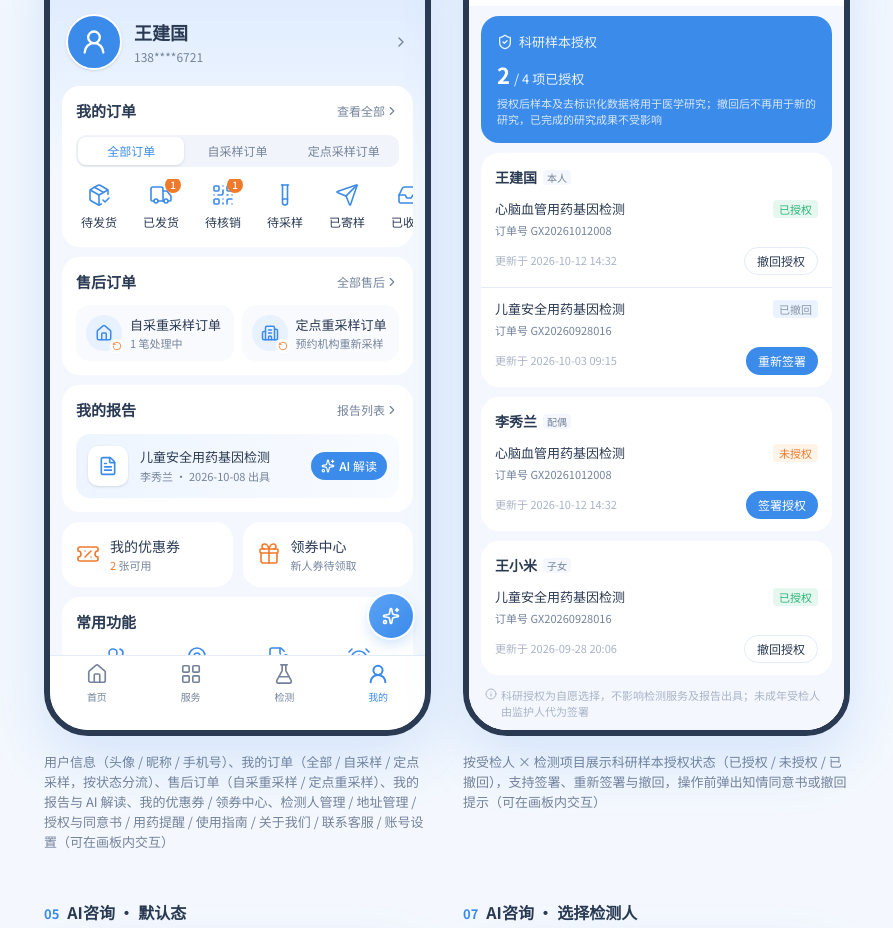
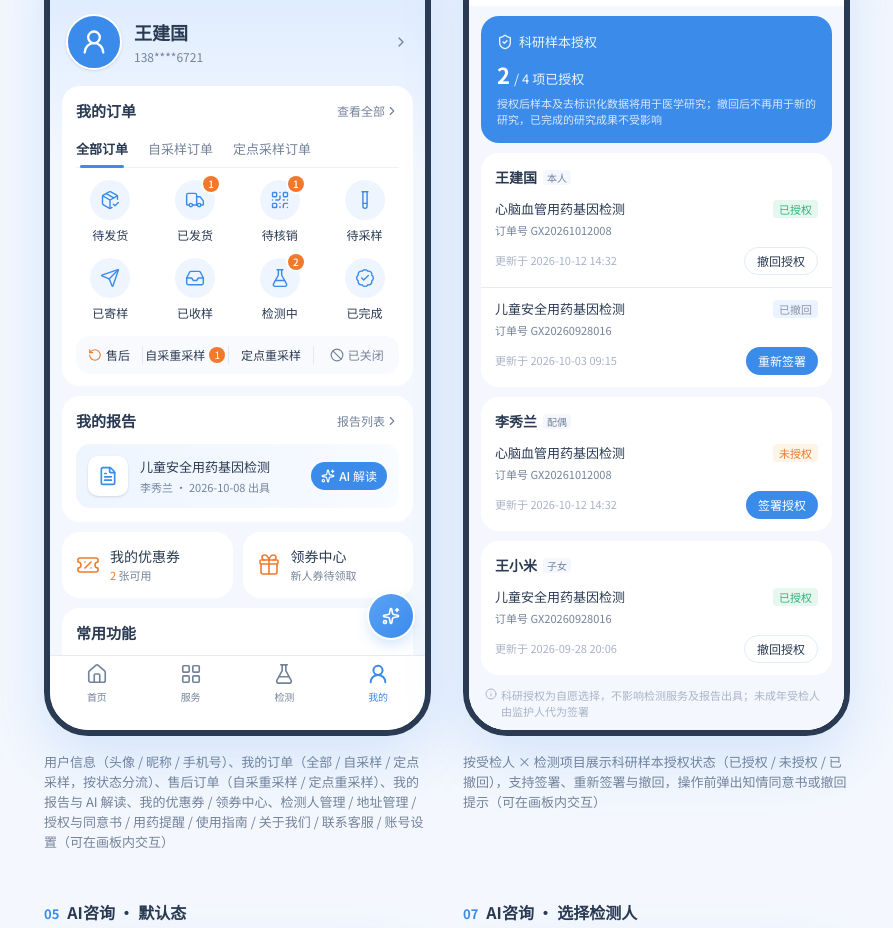
Before and after one commit to Bonye1986/douzheng, a Next.js app: page / in a window 1280 px wide. Shown: the part 6200-7128 px from the top of the page, without its empty margins (193-1086 px from the left). Built offline with nearby package versions, Linux system fonts and the light colour scheme.

Commit message:
Redesign mine order section layout

```diff
--- a/components/mini/mine-screen.tsx
+++ b/components/mini/mine-screen.tsx
@@ -62,17 +62,17 @@ const orderTabs = [
   {
     key: 'all',
     label: '全部订单',
-    statuses: ['toShip', 'shipped', 'toVerify', 'toSample', 'sent', 'received', 'testing', 'done', 'closed'],
+    statuses: ['toShip', 'shipped', 'toVerify', 'toSample', 'sent', 'received', 'testing', 'done'],
   },
   {
     key: 'self',
     label: '自采样订单',
-    statuses: ['toShip', 'shipped', 'toSample', 'sent', 'received', 'testing', 'done', 'closed'],
+    statuses: ['toShip', 'shipped', 'toSample', 'sent', 'received', 'testing', 'done'],
   },
   {
     key: 'site',
     label: '定点采样订单',
-    statuses: ['toVerify', 'toSample', 'sent', 'received', 'testing', 'done', 'closed'],
+    statuses: ['toVerify', 'toSample', 'sent', 'received', 'testing', 'done'],
   },
 ] as const satisfies readonly { key: string; label: string; statuses: readonly StatusKey[] }[]
 
@@ -146,7 +146,7 @@ export function MineScreen({ initialAuthOpen = false }: { initialAuthOpen?: bool
         <section aria-labelledby="mine-orders" className="mt-4 rounded-2xl bg-white pb-3 pt-3.5">
           <div className="px-3.5">
             <SectionHeader id="mine-orders" title="我的订单" action="查看全部" />
-            <div role="tablist" aria-label="订单类型" className="mt-3 flex rounded-lg bg-[#f1f5fb] p-0.5">
+            <div role="tablist" aria-label="订单类型" className="mt-2 flex gap-5 border-b border-[#eef2f8]">
               {orderTabs.map((t) => (
                 <button
                   key={t.key}
@@ -155,29 +155,28 @@ export function MineScreen({ initialAuthOpen = false }: { initialAuthOpen?: bool
                   aria-selected={orderTab === t.key}
                   onClick={() => setOrderTab(t.key)}
                   className={cn(
-                    'h-7 flex-1 rounded-md text-[12px] transition-colors',
-                    orderTab === t.key ? 'bg-white font-medium text-primary shadow-sm' : 'text-muted-foreground',
+                    'relative h-9 text-[13px] transition-colors',
+                    orderTab === t.key ? 'font-semibold text-foreground' : 'text-muted-foreground',
                   )}
                 >
                   {t.label}
+                  {orderTab === t.key && (
+                    <span className="absolute inset-x-1 -bottom-px h-[3px] rounded-full bg-primary" aria-hidden="true" />
+                  )}
                 </button>
               ))}
             </div>
           </div>
-          <ul
-            role="tabpanel"
-            aria-label={activeTab.label}
-            className="mt-3 flex overflow-x-auto px-1.5 [scrollbar-width:none]"
-          >
+          <ul role="tabpanel" aria-label={activeTab.label} className="mt-3 grid grid-cols-4 gap-y-3.5 px-1.5">
             {activeTab.statuses.map((key) => {
               const s = statusMeta[key]
               return (
-                <li key={key} className="w-[62px] shrink-0">
-                  <button type="button" className="flex w-full flex-col items-center gap-1.5 py-1">
-                    <span className="relative">
-                      <s.icon className="size-6 text-primary" strokeWidth={1.6} aria-hidden="true" />
+                <li key={key}>
+                  <button type="button" className="flex w-full flex-col items-center gap-1.5">
+                    <span className="relative flex size-10 items-center justify-center rounded-full bg-[#eef5ff]">
+                      <s.icon className="size-5 text-primary" strokeWidth={1.7} aria-hidden="true" />
                       {s.count ? (
-                        <span className="absolute -right-2 -top-1.5 flex h-4 min-w-4 items-center justify-center rounded-full bg-[#f07a2c] px-1 text-[10px] font-medium tabular-nums text-white">
+                        <span className="absolute -right-1 -top-1 flex h-4 min-w-4 items-center justify-center rounded-full bg-[#f07a2c] px-1 text-[10px] font-medium tabular-nums text-white ring-2 ring-white">
                           {s.count}
                           <span className="sr-only">笔</span>
                         </span>
@@ -189,32 +188,35 @@ export function MineScreen({ initialAuthOpen = false }: { initialAuthOpen?: bool
               )
             })}
           </ul>
-        </section>
 
-        {/* 售后订单 */}
-        <section aria-labelledby="mine-after" className="mt-2.5 rounded-2xl bg-white p-3.5">
-          <SectionHeader id="mine-after" title="售后订单" action="全部售后" />
-          <ul className="mt-3 grid grid-cols-2 gap-2">
-            {afterSales.map((a) => (
-              <li key={a.key}>
-                <button type="button" className="flex w-full items-center gap-2 rounded-xl bg-[#f8fafe] p-2.5 text-left">
-                  <span className="relative flex size-9 shrink-0 items-center justify-center rounded-full bg-[#e8f1fe] text-primary">
-                    <a.icon className="size-[18px]" aria-hidden="true" />
-                    <RotateCcw
-                      className="absolute -bottom-0.5 -right-0.5 size-3.5 rounded-full bg-white p-0.5 text-[#f07a2c]"
-                      aria-hidden="true"
-                    />
-                  </span>
-                  <span className="min-w-0">
-                    <span className="block truncate text-[13px] font-medium text-foreground">{a.label}</span>
-                    <span className="block truncate text-[11px] text-muted-foreground">
-                      {a.count > 0 ? `${a.count} 笔处理中` : a.desc}
-                    </span>
-                  </span>
+          {/* 售后订单 / 已关闭 */}
+          <div className="mx-3.5 mt-3.5 flex items-center rounded-xl bg-[#f8fafe] py-2.5 pl-3">
+            <span className="flex shrink-0 items-center gap-1 text-[12px] font-medium text-foreground">
+              <RotateCcw className="size-3.5 text-[#f07a2c]" aria-hidden="true" />
+              售后
+            </span>
+            <ul aria-label="售后订单" className="flex min-w-0 flex-1">
+              {afterSales.map((a) => (
+                <li key={a.key} className="flex-1 border-l border-[#e3eaf4] first:ml-3">
+                  <button type="button" className="flex w-full items-center justify-center gap-1 whitespace-nowrap text-[12px] text-foreground">
+                    {a.label.replace('订单', '')}
+                    {a.count > 0 && (
+                      <span className="flex h-4 min-w-4 items-center justify-center rounded-full bg-[#f07a2c] px-1 text-[10px] tabular-nums text-white">
+                        {a.count}
+                        <span className="sr-only">笔处理中</span>
+                      </span>
+                    )}
+                  </button>
+                </li>
+              ))}
+              <li className="flex-1 border-l border-[#e3eaf4]">
+                <button type="button" className="flex w-full items-center justify-center gap-1 whitespace-nowrap text-[12px] text-muted-foreground">
+                  <Ban className="size-3.5" aria-hidden="true" />
+                  已关闭
                 </button>
               </li>
-            ))}
-          </ul>
+            </ul>
+          </div>
         </section>
 
         {/* 我的报告 */}
```
